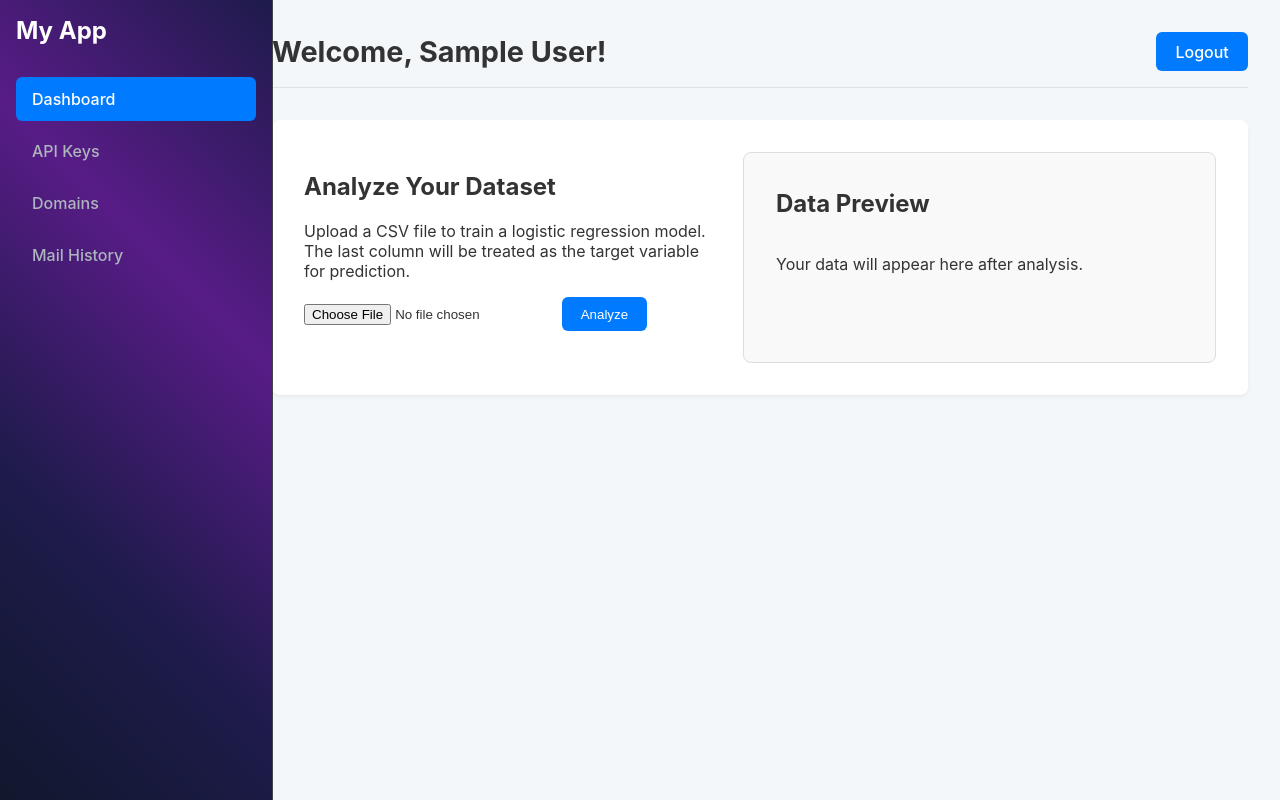
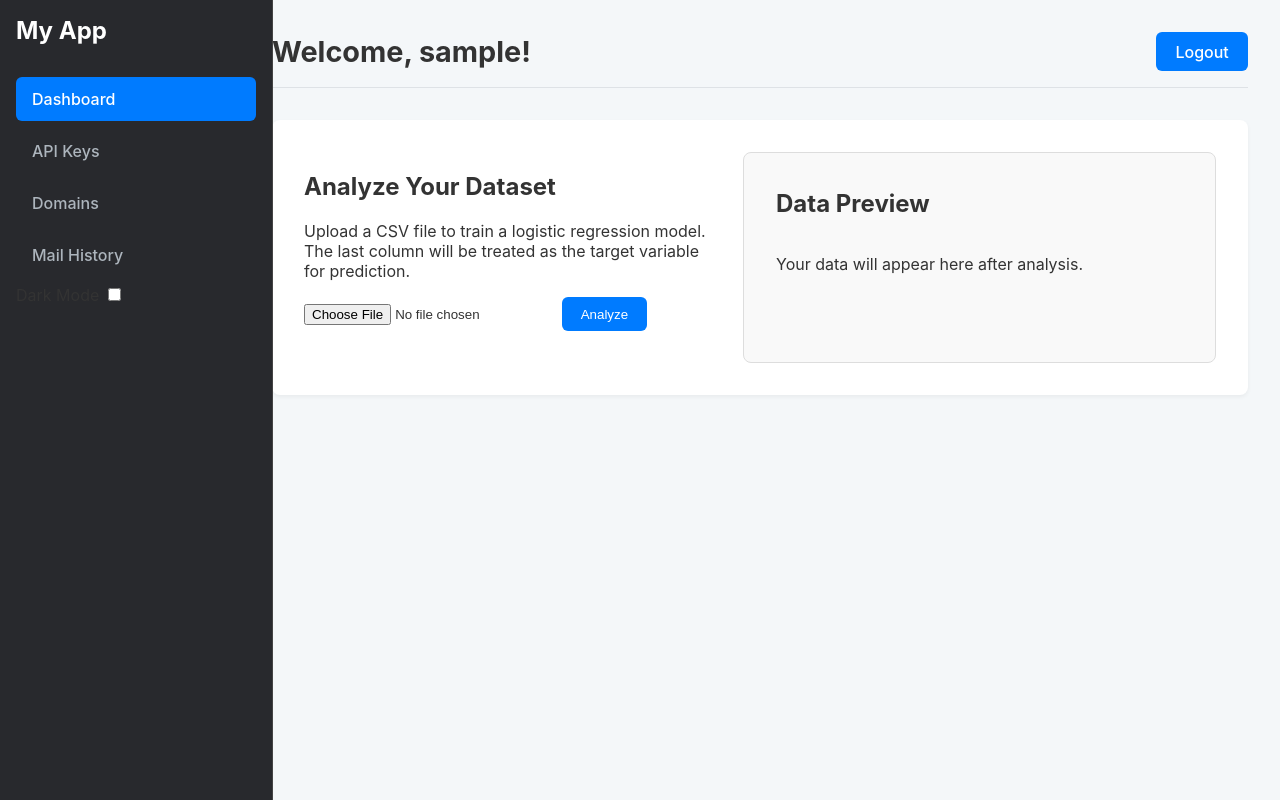
Before and after one commit to GAMEstar911/todocker, a Flask app: page /dashboard in a window 1280 px wide. Run offline with Flask 3, Linux system fonts and the light colour scheme; the visitor is signed in with stand-in values (Sample User, id 1); some libraries are stand-ins or nearby versions.

Commit message:
Feat: Add light/dark mode toggle

```diff
--- a/static/css/dashboard.css
+++ b/static/css/dashboard.css
@@ -1,9 +1,64 @@
+:root {
+    --body-bg: #f4f7f9;
+    --main-content-bg: #ffffff;
+    --sidebar-bg: #28292d;
+    --sidebar-border: #444;
+    --header-border: #dee2e6;
+    --text-color: #333;
+    --text-color-light: #495057;
+    --sidebar-text-color: #adb5bd;
+    --sidebar-header-color: #ffffff;
+    --sidebar-link-hover-bg: #343a40;
+    --sidebar-link-hover-text: #ffffff;
+    --sidebar-link-active-bg: #007bff;
+    --sidebar-link-active-text: #ffffff;
+    --button-bg: #007bff;
+    --button-text: #ffffff;
+    --button-hover-bg: #0056b3;
+    --results-bg: #f8f9fa;
+    --results-border: #e9ecef;
+    --data-preview-bg: #f9f9f9;
+    --data-preview-border: #ddd;
+    --table-header-bg: #e9ecef;
+    --table-row-even-bg: #f8f9fa;
+    --table-border-color: #ddd;
+    --box-shadow: 0 2px 4px rgba(0,0,0,0.05);
+}
+
+.dark-mode {
+    --body-bg: #1a1a1a;
+    --main-content-bg: #2c2c2c;
+    --sidebar-bg: #1f1f1f;
+    --sidebar-border: #333;
+    --header-border: #333;
+    --text-color: #e0e0e0;
+    --text-color-light: #adb5bd;
+    --sidebar-text-color: #adb5bd;
+    --sidebar-header-color: #ffffff;
+    --sidebar-link-hover-bg: #343a40;
+    --sidebar-link-hover-text: #ffffff;
+    --sidebar-link-active-bg: #007bff;
+    --sidebar-link-active-text: #ffffff;
+    --button-bg: #007bff;
+    --button-text: #ffffff;
+    --button-hover-bg: #0056b3;
+    --results-bg: #333;
+    --results-border: #444;
+    --data-preview-bg: #252525;
+    --data-preview-border: #444;
+    --table-header-bg: #3a3a3a;
+    --table-row-even-bg: #303030;
+    --table-border-color: #444;
+    --box-shadow: 0 2px 4px rgba(0,0,0,0.2);
+}
+
 /* General Body Styles */
 body {
     font-family: -apple-system, BlinkMacSystemFont, "Segoe UI", Roboto, "Helvetica Neue", Arial, sans-serif;
-    background-color: #f4f7f9;
+    background-color: var(--body-bg);
     margin: 0;
-    color: #333;
+    color: var(--text-color);
+    transition: background-color 0.3s, color 0.3s;
 }
 
 .dashboard-layout {
@@ -13,19 +68,20 @@ body {
 /* Sidebar Styles */
 .sidebar {
     width: 240px;
-    background: linear-gradient(45deg, #0f172a, #1e1b4b, #581c87, #1e1b4b); /* Matched from form background */
-    border-right: 1px solid #444;
+    background-color: var(--sidebar-bg);
+    border-right: 1px solid var(--sidebar-border);
     height: 100vh;
     position: fixed;
     top: 0;
     left: 0;
     padding: 1rem;
+    transition: background-color 0.3s;
 }
 
 .sidebar-header h3 {
     margin: 0 0 2rem 0;
     font-size: 1.5rem;
-    color: #ffffff; /* Changed for dark background */
+    color: var(--sidebar-header-color);
 }
 
 .sidebar ul {
--- a/templates/dashboard.html
+++ b/templates/dashboard.html
@@ -19,11 +19,15 @@
                 <li><a href="#">Domains</a></li>
                 <li><a href="#">Mail History</a></li>
             </ul>
+            <div class="theme-switcher">
+                <label for="theme-toggle">Dark Mode</label>
+                <input type="checkbox" id="theme-toggle">
+            </div>
         </nav>
 
         <div class="main-app-content">
             <header>
-                <h1>Welcome, {{ current_user.name }}!</h1>
+                <h1>Welcome, {{ current_user.username }}!</h1>
                 <a href="{{ url_for('logout') }}" class="logout-button">Logout</a>
             </header>
 
```
Also changed, not shown: other parts of static/css/dashboard.css (+24 -36 lines).
